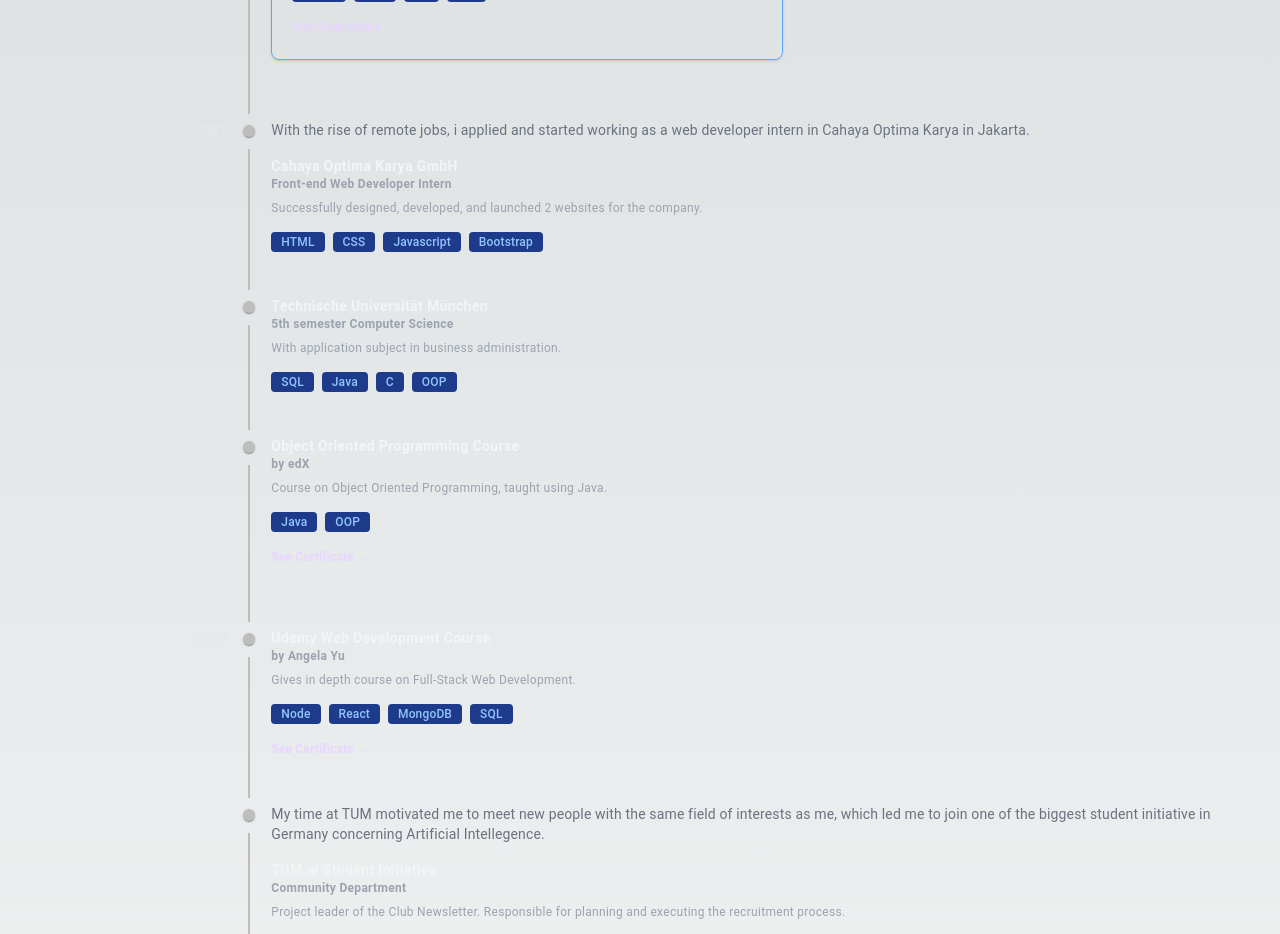
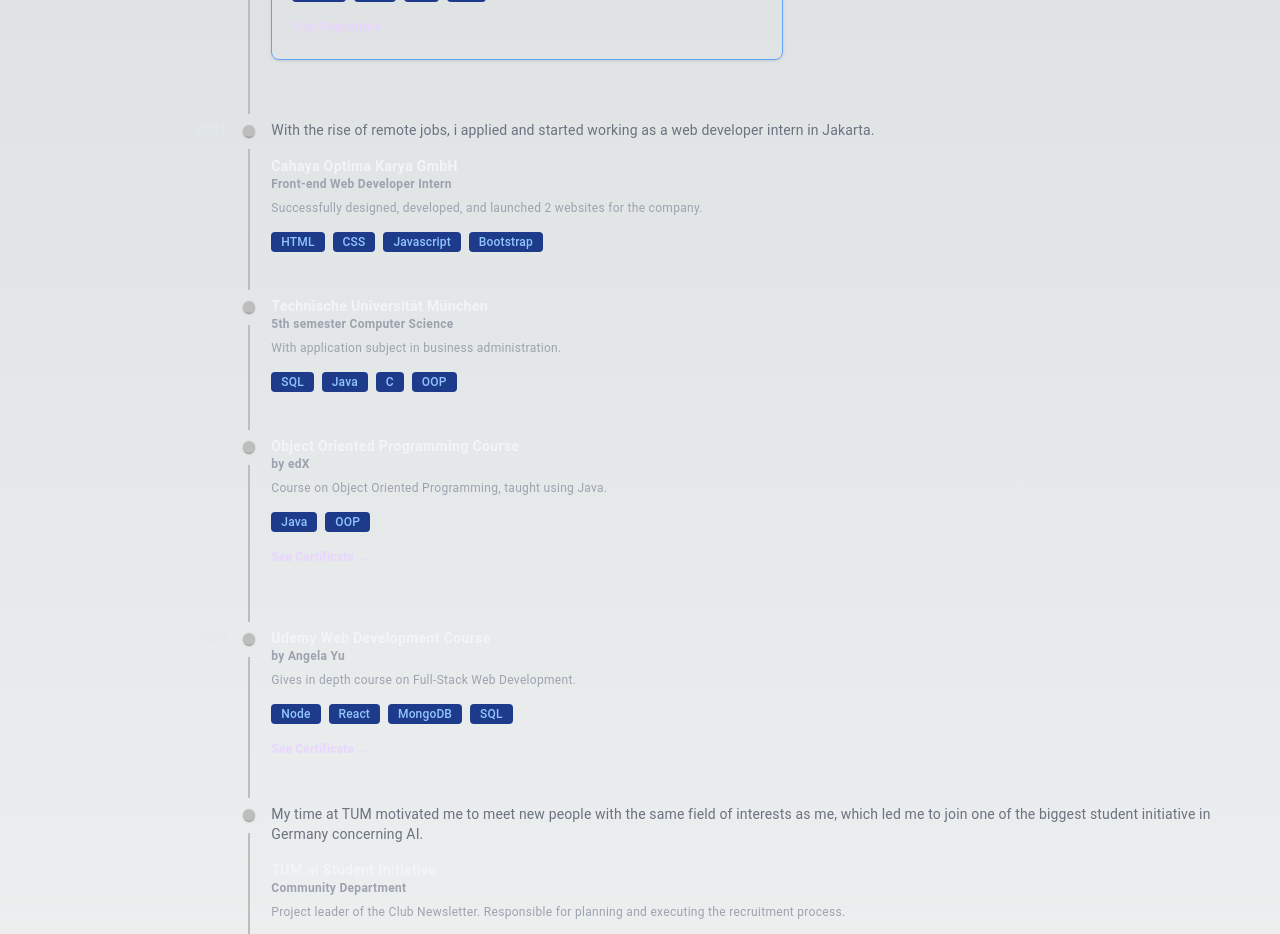
Before and after one commit to brebribre/pers-web, a Next.js app: page /components/shared/timeline in a window 1280 px wide. Shown: the part 660-1594 px from the top of the page. Built offline with nearby package versions, Linux system fonts and the light colour scheme.

Commit message:
text change

```diff
--- a/pages/components/shared/timeline.tsx
+++ b/pages/components/shared/timeline.tsx
@@ -88,7 +88,7 @@ export default function CustomizedTimeline() {
             <TimelineContent>
             <div className = "mb-8">
             <p className="text-xs md:text-sm font-normal text-gray-500 mb-4">
-                With the rise of remote jobs, i applied and started working as a web developer intern in Cahaya Optima Karya in Jakarta.
+                With the rise of remote jobs, i applied and started working as a web developer intern in Jakarta.
             </p>
             <TimelineCard
             time = "2020 - 2021"
@@ -192,7 +192,7 @@ export default function CustomizedTimeline() {
             <TimelineContent>
             <div className = "mb-8">
             <p className="text-xs md:text-sm font-normal text-gray-500 mb-4">
-                My time at TUM motivated me to meet new people with the same field of interests as me, which led me to join one of the biggest student initiative in Germany concerning Artificial Intellegence.
+                My time at TUM motivated me to meet new people with the same field of interests as me, which led me to join one of the biggest student initiative in Germany concerning AI.
             </p>
 
             <TimelineCard
```
